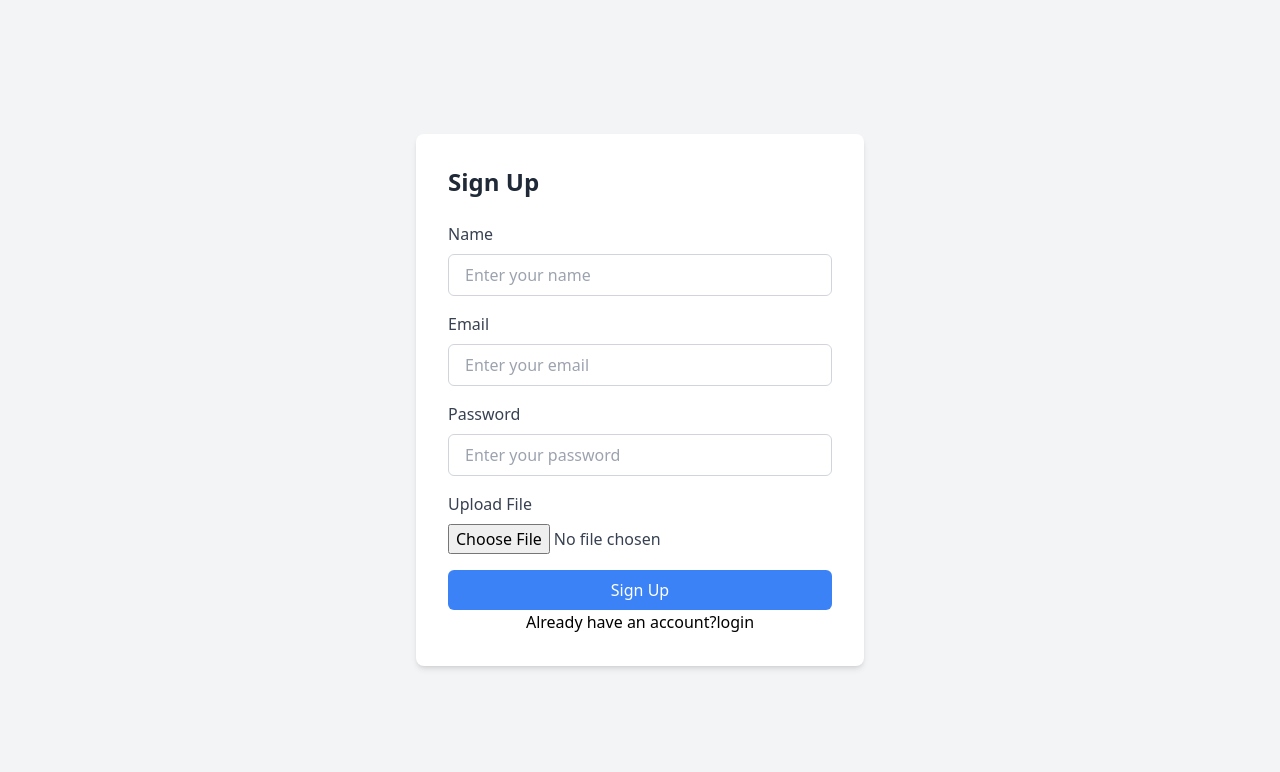
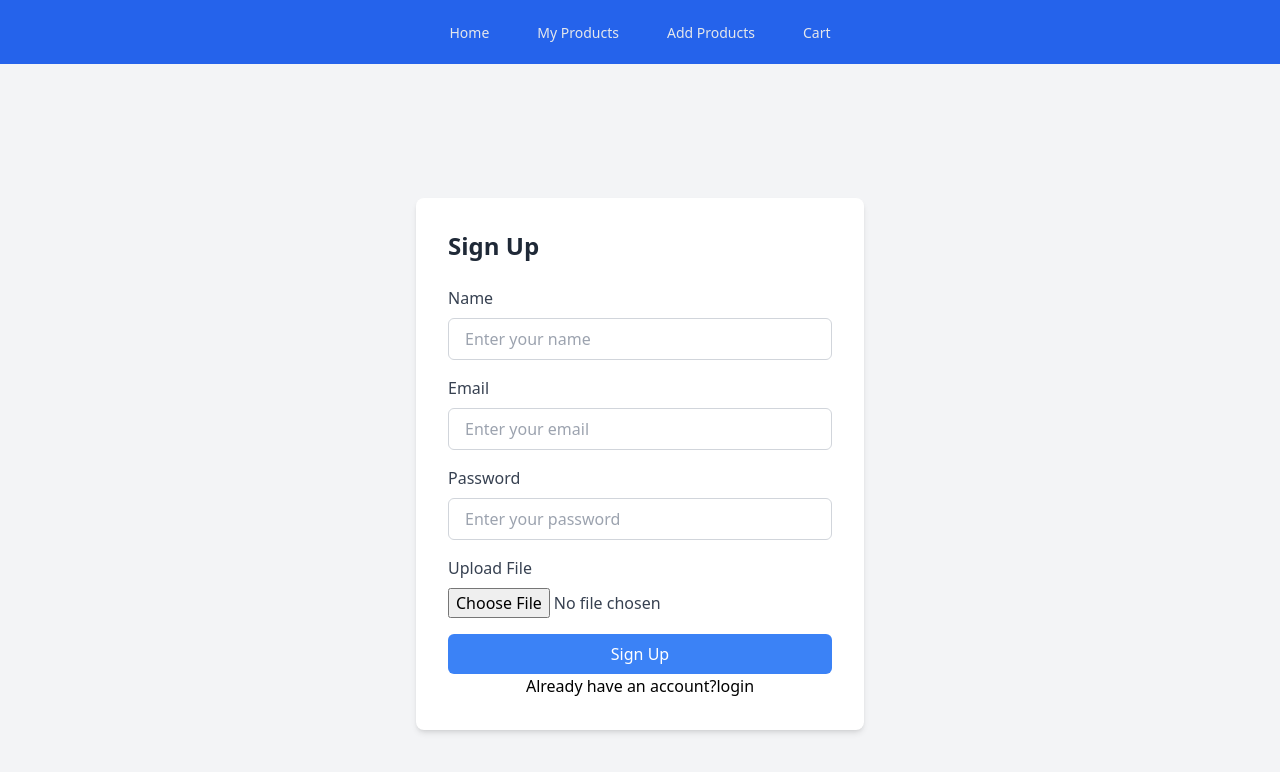
Before and after one commit to isaacreji06/Ecommerce-Follow-Along, a React (Vite) app in the folder frontend/: page /signupPage in a window 1280 px wide. Shown: the top 772 px of the page. Built offline with nearby package versions, Linux system fonts and the light colour scheme.

Commit message:
milestone 15 completed

```diff
--- a/frontend/src/App.jsx
+++ b/frontend/src/App.jsx
@@ -6,9 +6,11 @@
 import ProductEntryPage from './pages/productEntryPage'
 import Updateform from './pages/updateform'
 import HomePage from './pages/homePage'
+import Navbar from './components/Navbar/Navbar'
 function App(){
   return(
   <div>
+    <Navbar />
   {/* <LoginPage /> */}
   {/* <SignupForm /> */}
   <Routes>
--- /dev/null
+++ b/frontend/src/components/Navbar/Navbar.jsx
@@ -0,0 +1,181 @@
+import { useState } from "react";
+import { NavLink } from "react-router-dom";
+
+function Navbar(){
+    const [isOpen,setIsOpen]=useState(false);
+    const togglemenu=()=>{
+        setIsOpen(!isOpen);
+    }
+    return(
+        <div>
+            <nav className="bg-blue-600">
+     <div className="max-w-7xl mx-auto px-4 sm:px-6 lg:px-8">
+       <div className="flex justify-between h-16">
+         {/* Hamburger Menu Button (visible on mobile) */}
+         <div className="flex items-center md:hidden">
+           <button
+             onClick={togglemenu}
+             type="button"
+             className="text-gray-200 hover:text-white focus:outline-none focus:text-white"
+             aria-controls="mobile-menu"
+             aria-expanded={isOpen}
+           >
+             <span className="sr-only">Open main menu</span>
+             {!isOpen ? (
+               <svg
+                 className="h-6 w-6"
+                 xmlns="http://www.w3.org/2000/svg"
+                 fill="none"
+                 viewBox="0 0 24 24"
+                 stroke="currentColor"
+               >
+                 <path
+                   strokeLinecap="round"
+                   strokeLinejoin="round"
+                   strokeWidth="2"
+                   d="M4 6h16M4 12h16M4 18h16"
+                 />
+               </svg>
+             ) : (
+               // Close Icon
+               <svg
+                 className="h-6 w-6"
+                 xmlns="http://www.w3.org/2000/svg"
+                 fill="none"
+                 viewBox="0 0 24 24"
+                 stroke="currentColor"
+               >
+                 <path
+                   strokeLinecap="round"
+                   strokeLinejoin="round"
+                   strokeWidth="2"
+                   d="M6 18L18 6M6 6l12 12"
+                 />
+               </svg>
+             )}
+           </button>
+         </div>
+
+
+         <div className="hidden md:flex md:items-center md:justify-center w-full">
+           <ul className="flex space-x-6">
+             <li>
+               <NavLink
+                 to="/"
+                 end
+                 className={({ isActive }) =>
+                   isActive
+                     ? 'text-white font-semibold px-3 py-2 rounded-md text-sm transition-colors duration-200'
+                     : 'text-gray-200 hover:text-white px-3 py-2 rounded-md text-sm transition-colors duration-200'
+                 }
+               >
+                 Home
+               </NavLink>
+             </li>
+             <li>
+               <NavLink
+                 to="/"
+                 className={({ isActive }) =>
+                   isActive
+                     ? 'text-white font-semibold px-3 py-2 rounded-md text-sm transition-colors duration-200'
+                     : 'text-gray-200 hover:text-white px-3 py-2 rounded-md text-sm transition-colors duration-200'
+                 }
+               >
+                 My Products
+               </NavLink>
+             </li>
+             <li>
+               <NavLink
+                 to="/product-entry-page"
+                 className={({ isActive }) =>
+                   isActive
+                     ? 'text-white font-semibold px-3 py-2 rounded-md text-sm transition-colors duration-200'
+                     : 'text-gray-200 hover:text-white px-3 py-2 rounded-md text-sm transition-colors duration-200'
+                 }
+               >
+                 Add Products
+               </NavLink>
+             </li>
+             <li>
+               <NavLink
+                 to="/cart"
+                 className={({ isActive }) =>
+                   isActive
+                     ? 'text-white font-semibold px-3 py-2 rounded-md text-sm transition-colors duration-200'
+                     : 'text-gray-200 hover:text-white px-3 py-2 rounded-md text-sm transition-colors duration-200'
+                 }
+               >
+                 Cart
+               </NavLink>
+             </li>
+           </ul>
+         </div>
+       </div>
+     </div>
+
+
+     {/* Mobile Menu */}
+     {isOpen && (
+       <div className="md:hidden" id="mobile-menu">
+         <ul className="px-2 pt-2 pb-3 space-y-1 sm:px-3">
+           <li>
+             <NavLink
+               to="/"
+               end
+               className={({ isActive }) =>
+                 isActive
+                   ? 'block text-white font-semibold px-3 py-2 rounded-md text-base transition-colors duration-200'
+                   : 'block text-gray-200 hover:text-white px-3 py-2 rounded-md text-base transition-colors duration-200'
+               }
+               onClick={() => setIsOpen(false)} // Close menu on link click
+             >
+               Home
+             </NavLink>
+           </li>
+           <li>
+             <NavLink
+               to="/myproducts"
+               className={({ isActive }) =>
+                 isActive
+                   ? 'block text-white font-semibold px-3 py-2 rounded-md text-base transition-colors duration-200'
+                   : 'block text-gray-200 hover:text-white px-3 py-2 rounded-md text-base transition-colors duration-200'
+               }
+               onClick={() => setIsOpen(false)}
+             >
+               My Products
+             </NavLink>
+           </li>
+           <li>
+             <NavLink
+               to="/addproducts"
+               className={({ isActive }) =>
+                 isActive
+                   ? 'block text-white font-semibold px-3 py-2 rounded-md text-base transition-colors duration-200'
+                   : 'block text-gray-200 hover:text-white px-3 py-2 rounded-md text-base transition-colors duration-200'
+               }
+               onClick={() => setIsOpen(false)}
+             >
+               Add Products
+             </NavLink>
+           </li>
+           <li>
+             <NavLink
+               to="/cart"
+               className={({ isActive }) =>
+                 isActive
+                   ? 'block text-white font-semibold px-3 py-2 rounded-md text-base transition-colors duration-200'
+                   : 'block text-gray-200 hover:text-white px-3 py-2 rounded-md text-base transition-colors duration-200'
+               }
+               onClick={() => setIsOpen(false)}
+             >
+               Cart
+             </NavLink>
+           </li>
+         </ul>
+       </div>
+     )}
+   </nav>
+</div>
+    )
+}
+export default Navbar
```
Also changed, not shown: 2 other files (tests, documents, lock files or other folders).
